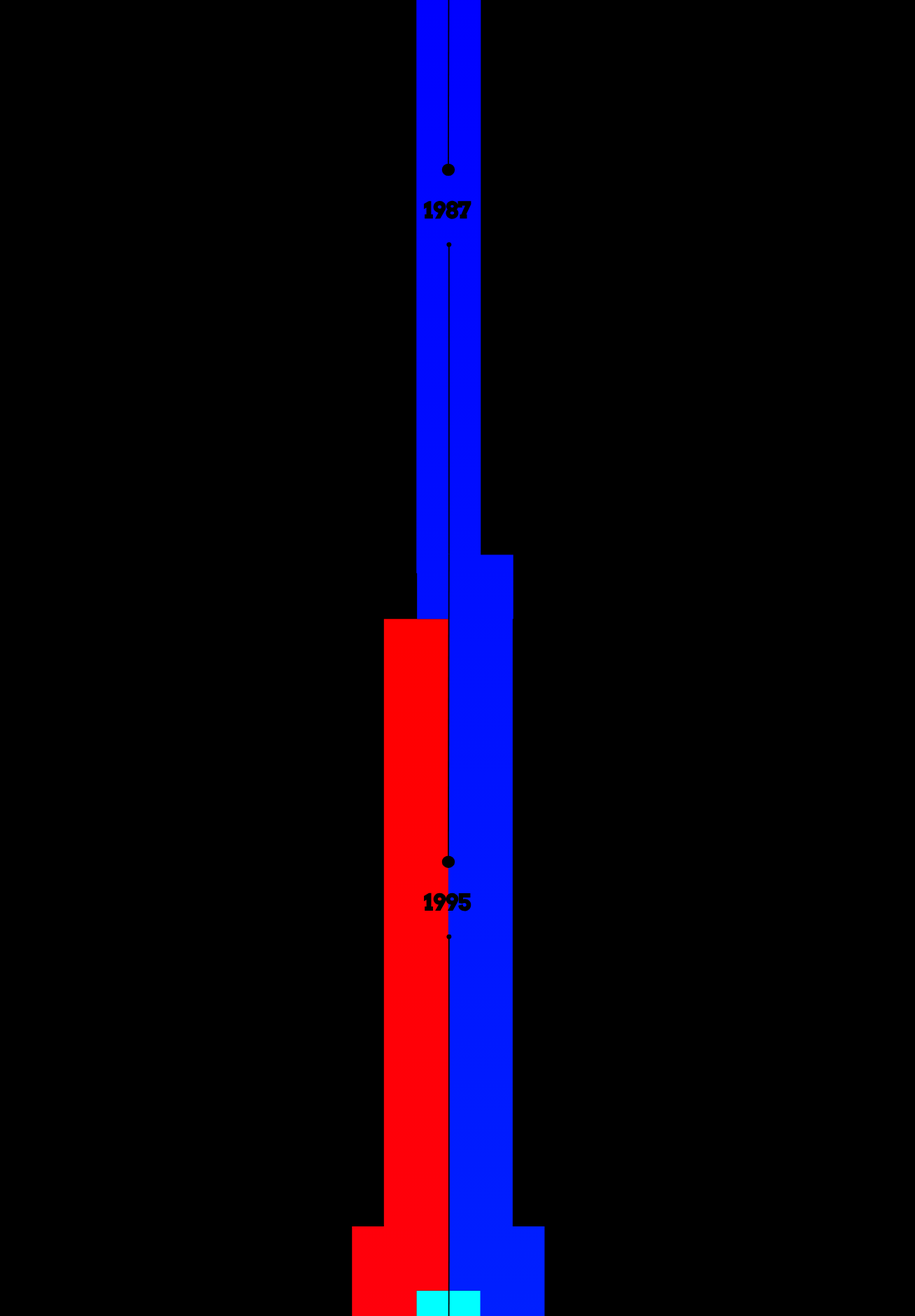
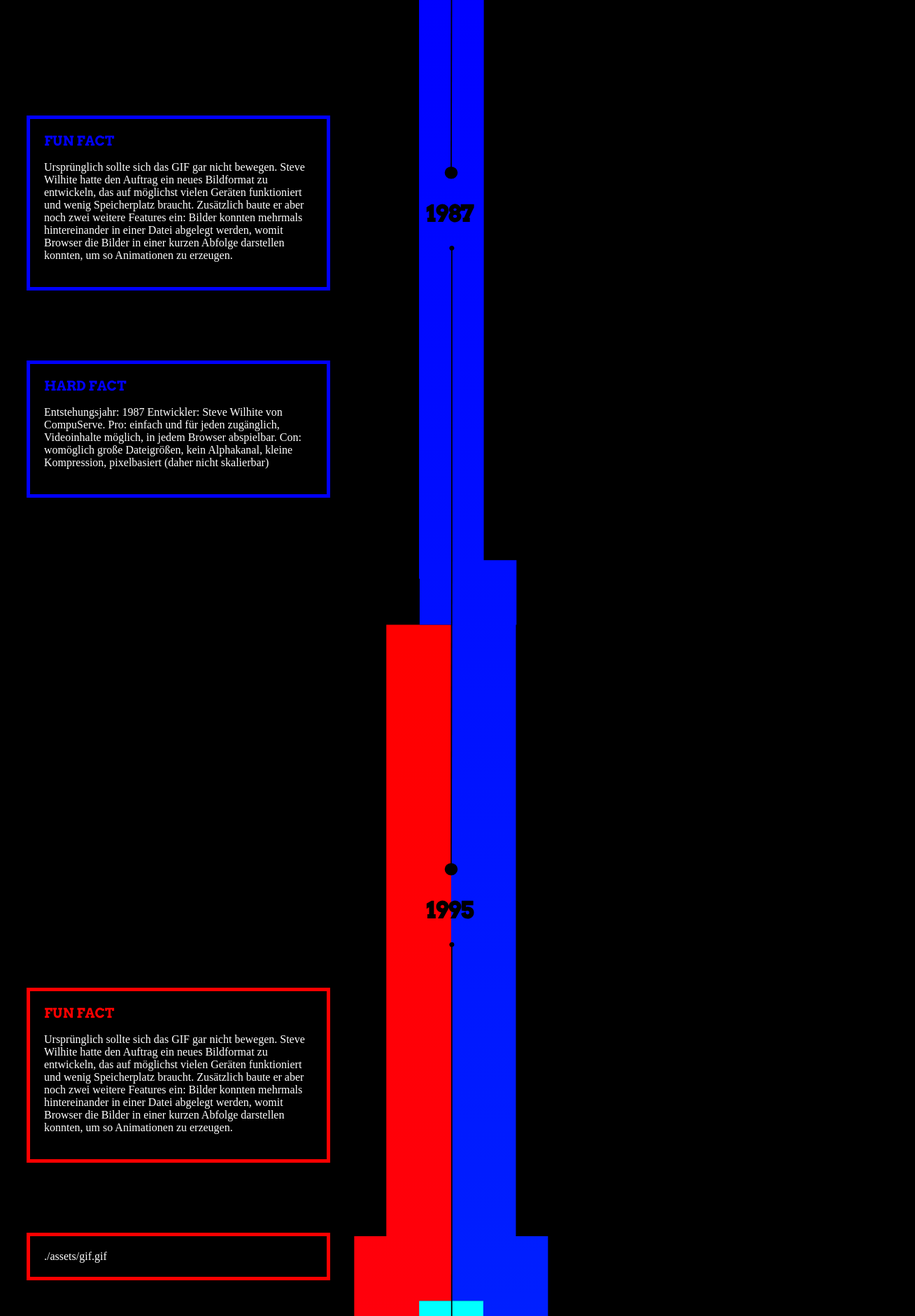
Before and after one commit to CharlotteGrossmann/WebAnimations, a React (Create React App) app in the folder client/: page / in a window 1280 px wide. Shown: the part 920-2800 px from the top of the page at 70% size, 1308 px wide, since content can reach past the window. Built offline with nearby package versions, Linux system fonts and the light colour scheme; no server answers.

Commit message:
changed css

```diff
--- a/client/src/App.css
+++ b/client/src/App.css
@@ -2,3 +2,12 @@ body {
 	background-color: black;
 	color: white;
 }
+.background {
+	margin: auto;
+	margin-top: 0;
+}
+.time-line-text {
+	padding-top: 600px;
+	margin-left: 30px;
+	max-width: 600px;
+}
--- a/client/src/App.js
+++ b/client/src/App.js
@@ -2,7 +2,12 @@ import React, { Component } from 'react';
 import './App.css';
 import axios from 'axios';
 import Landing from './components/landing/Landing';
+
 import Timeline from './components/timeline/Timeline';
+import TextBox from './components/textBox/TextBox';
+import Animation from './components/animation/Animation';
+
+import Background from './components/background/Background';
 class App extends Component {
 	state = {
 		response: {},
--- a/client/src/components/animation/Animation.js
+++ b/client/src/components/animation/Animation.js
@@ -1,6 +1,6 @@
 import '../../styles/Animation.css';
 
-function Animation({ animationId, float }) {
+function Animation({ animationId, float, color }) {
 	var dict = {
 		gif: './assets/gif.gif',
 
@@ -10,7 +10,7 @@ function Animation({ animationId, float }) {
 
 	return (
 		<div className='animation-box'>
-			<div className={float}>{content}</div>
+			<div className={float + ' ' + color}>{content}</div>
 		</div>
 	);
 }
--- a/client/src/components/background/Background.js
+++ b/client/src/components/background/Background.js
@@ -160,10 +160,6 @@ function Background() {
 								width='1440.82'
 								height='8845.44'
 							/>
-							<g id='start'>
-								<line x1='721.41' y1='15.92' x2='722.41' y2='410.03' />
-								<ellipse cx='721.41' cy='8.96' rx='8.99' ry='8.96' />
-							</g>
 							<rect
 								id='lottie'
 								x='720.41'
@@ -172,34 +168,50 @@ function Background() {
 								height='1088.76'
 							/>
 							<path
+								onMouseOver={() => Show('WebGL')}
+								onMouseLeave={() => Hide()}
 								id='web-gl'
 								d='M1086.11,8199.54H981.2v1019.1h55v1194.25h104.91V9218.64h-55Z'
 							/>
 							<path
+								onMouseEnter={() => Show('HTML5 Video')}
+								onMouseLeave={() => Hide()}
 								id='video'
 								d='M511.58,7080.93H617.49V8100h-54V9218.64h-51v1194.25H407.67V9218.64h50.95V8094.05h53Z'
 							/>
 							<path
+								onMouseEnter={() => Show('Canvas')}
+								onMouseLeave={() => Hide()}
 								id='canvas'
 								d='M930.24,5962.31h104.91V8199.54h-54v1019.1h55v1194.25H931.24V9218.64h-55V8094.05h54Z'
 							/>
 							<path
+								onMouseEnter={() => Show('SVG')}
+								onMouseLeave={() => Hide()}
 								id='svg'
 								d='M669.45,4840.71H774.36V5856.82h1v105.49h-53V6975.43H826.32v105.5h-1V8199.54h-54V9324.13h-51v1088.76H615.5V9218.64h51V8094.05h54V7080.93h-51v-105.5h-54V5962.31h-1V5856.82h55Z'
 							/>
 							<path
+								onMouseEnter={() => Show('CSS')}
+								onMouseLeave={() => Hide()}
 								id='css'
 								d='M722.41,3722.09H617.49V4735.21h-53V5856.82h-53V7080.93H617.49V8094.05h-54V9218.64h-51v1194.25H617.49V9324.13h49V9218.64h2V8199.54h-2V8100h56V7080.93h-2v-105.5H616.49V5859.8h53V4840.71h54v-105.5h-1Z'
 							/>
 							<path
+								onMouseEnter={() => Show('Flash')}
+								onMouseLeave={() => Hide()}
 								id='flash'
 								d='M774.36,2597.5H669.45V3722.09h53V4840.71h52V5859.8h1v102.51h-53v1019.1H827.32V5962.31h52V4735.21h-52V3722.09h-1V3616.6h-52Z'
 							/>
 							<path
+								onMouseEnter={() => Show('JavaScript')}
+								onMouseLeave={() => Hide()}
 								id='js'
 								d='M721.41,1503.76H616.49V2493h-52V3616.6h-52V4735.21h-52v105.5h-1V5856.82H406.67V8094.05h-53V9218.64h-51v1194.25H407.67V9218.64h50.95V8100h53V5859.8h53V4741.19h53V3722.09h52V2597.5h52Z'
 							/>
 							<path
+								onMouseOver={() => Show('Gif')}
+								onMouseLeave={() => Hide()}
 								id='gif'
 								d='M774.36,410H669.45V1429.12h1v74.64h51V2597.5h52V3616.6h53V4840.71h52v1121.6h-53V8094.05h-54V9324.13h55v1088.76H931.24V9218.64h-55V8100h54V5962.31h53V4735.21h-52V3616.6h-53V2493h-52V1503.76h1V1399.27h-53Z'
 							/>
@@ -339,6 +351,10 @@ function Background() {
 								d='M725.5,9910.09a3,3,0,1,1-3-2.83A2.92,2.92,0,0,1,725.5,9910.09Z'
 							/>
 							<line x1='722.5' y1='10413.89' x2='722.5' y2='9909.89' />
+							<g id='start'>
+								<line x1='721.41' y1='15.92' x2='722.41' y2='410.03' />
+								<ellipse cx='721.41' cy='8.96' rx='8.99' ry='8.96' />
+							</g>
 						</g>
 					</g>
 				</g>
--- a/client/src/components/textBox/TextBox.js
+++ b/client/src/components/textBox/TextBox.js
@@ -1,6 +1,6 @@
 import '../../styles/TextBox.css';
 
-function TextBox({ title, textId, float }) {
+function TextBox({ title, textId, float, color }) {
 	var dict = {
 		gifFactFact:
 			'Ursprünglich sollte sich das GIF gar nicht bewegen. Steve Wilhite hatte den Auftrag ein neues Bildformat zu entwickeln, das auf möglichst vielen Geräten funktioniert und wenig Speicherplatz braucht. Zusätzlich baute er aber noch zwei weitere Features ein: Bilder konnten mehrmals hintereinander in einer Datei abgelegt werden, womit Browser die Bilder in einer kurzen Abfolge darstellen konnten, um so Animationen zu erzeugen.',
@@ -11,10 +11,9 @@ function TextBox({ title, textId, float }) {
 		//insert all text here
 	};
 	var content = dict[textId];
-
 	return (
 		<div className='text-box'>
-			<div className={float}>
+			<div className={float + ' ' + color}>
 				<span className='title'>{title}</span>
 				<p className='content'>{content}</p>
 			</div>
--- a/client/src/components/timeline/Timeline.js
+++ b/client/src/components/timeline/Timeline.js
@@ -7,18 +7,66 @@ function Timeline() {
 	return (
 		<div className='timeline'>
 			<Background />
+			<section className='time-line-text'>
+				<TextBox
+					title='Fun Fact'
+					textId='gifFactFact'
+					float='left'
+					color='blue'
+				/>
 
-			<TextBox title='Fun Fact' textId='gifFactFact' float='left' />
+				<TextBox
+					title='Hard Fact'
+					textId='gifHardFact'
+					float='right'
+					color='blue'
+				/>
+			</section>
+			<section className='time-line-text'>
+				<TextBox
+					title='Fun Fact'
+					textId='gifFactFact'
+					float='left'
+					color='red'
+				/>
+				<Animation animationId='gif' float='left' color='red' />
 
-			<TextBox title='Hard Fact' textId='gifHardFact' float='right' />
-			<TextBox title='Fun Fact' textId='gifFactFact' float='left' />
-			<Animation animationId='gif' float='left' />
+				<TextBox
+					title='Hard Fact'
+					textId='gifHardFact'
+					float='right'
+					color='red'
+				/>
+			</section>
+			<section className='time-line-text'>
+				<TextBox
+					title='Fun Fact'
+					textId='gifFactFact'
+					float='left'
+					color='cyan'
+				/>
+				<TextBox
+					title='Hard Fact'
+					textId='gifHardFact'
+					float='right'
+					color='cyan'
+				/>
+			</section>
+			<section className='time-line-text'>
+				<TextBox
+					title='Fun Fact'
+					textId='gifFactFact'
+					float='left'
+					color='yellow'
+				/>
 
-			<TextBox title='Hard Fact' textId='gifHardFact' float='right' />
-			<TextBox title='Fun Fact' textId='gifFactFact' float='left' />
-			<TextBox title='Hard Fact' textId='gifHardFact' float='right' />
-			<TextBox title='Fun Fact' textId='gifFactFact' float='left' />
-			<TextBox title='Hard Fact' textId='gifHardFact' float='right' />
+				<TextBox
+					title='Hard Fact'
+					textId='gifHardFact'
+					float='left'
+					color='yellow'
+				/>
+			</section>
 		</div>
 	);
 }
--- a/client/src/styles/Animation.css
+++ b/client/src/styles/Animation.css
@@ -1,18 +1,14 @@
-.animation-box {
+/* .animation-box {
 	width: 1300px;
 	height: 290px;
 	display: block;
 	margin: auto;
-}
-
+} */
+/*
 .left,
 .right {
-	width: 440px;
-	height: 250px;
-	border-width: 1px;
+	border-width: 5px;
 	border-style: solid;
-	margin-left: auto;
-	margin-right: auto;
 	margin-bottom: 30px;
 	padding: 20px;
 }
@@ -24,3 +20,31 @@
 .right {
 	float: right;
 }
+ */
+.red {
+	border-color: red;
+}
+.red .title {
+	color: red;
+}
+
+.blue {
+	border-color: blue;
+}
+.blue .title {
+	color: blue;
+}
+
+.cyan {
+	border-color: cyan;
+}
+.cyan .title {
+	color: cyan;
+}
+
+.yellow {
+	border-color: yellow;
+}
+.yellow .title {
+	color: yellow;
+}
--- a/client/src/styles/Background.css
+++ b/client/src/styles/Background.css
@@ -57,15 +57,17 @@ ellipse.time-line-line {
 	stroke: #000;
 	stroke-width: 2px;
 }
-.background {
-	position: flex;
+svg {
+	position: absolute;
+	z-index: -100;
 }
 
 #tooltip {
-	position: absolute;
-	background: violet;
+	position: fixed;
+	background: rgb(255, 250, 255);
 	border: solid black 1px;
-	border-radius: 15%;
+	border-radius: 10%;
 	padding: 5px;
 	z-index: 100;
+	color: black;
 }
--- a/client/src/styles/TextBox.css
+++ b/client/src/styles/TextBox.css
@@ -1,22 +1,20 @@
-.text-box {
+/* .text-box {
 	width: 1300px;
 	height: 290px;
 	display: block;
 	margin: auto;
 }
-
+ */
 .left,
 .right {
-	width: 440px;
-	height: 250px;
-	border-width: 1px;
+	width: 30vw;
+	min-width: 300px;
+	height: auto;
+	border-width: 5px;
 	border-style: solid;
-	margin-left: auto;
-	margin-right: auto;
-	margin-bottom: 30px;
 	padding: 20px;
 }
-
+/*
 .left {
 	float: left;
 }
@@ -24,8 +22,36 @@
 .right {
 	float: right;
 }
-
+ */
 .title {
 	text-transform: uppercase;
 	font-size: larger;
 }
+
+.red {
+	border-color: red;
+}
+.red .title {
+	color: red;
+}
+
+.blue {
+	border-color: blue;
+}
+.blue .title {
+	color: blue;
+}
+
+.cyan {
+	border-color: cyan;
+}
+.cyan .title {
+	color: cyan;
+}
+
+.yellow {
+	border-color: yellow;
+}
+.yellow .title {
+	color: yellow;
+}
--- a/client/src/styles/Timeline.css
+++ b/client/src/styles/Timeline.css
@@ -0,0 +1,9 @@
+.background {
+	margin: auto;
+	margin-top: 0;
+}
+.time-line-text {
+	padding-top: 600px;
+	margin-left: 30px;
+	max-width: 30%;
+}
```
